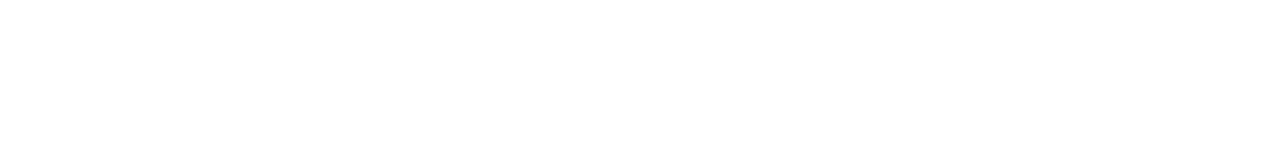
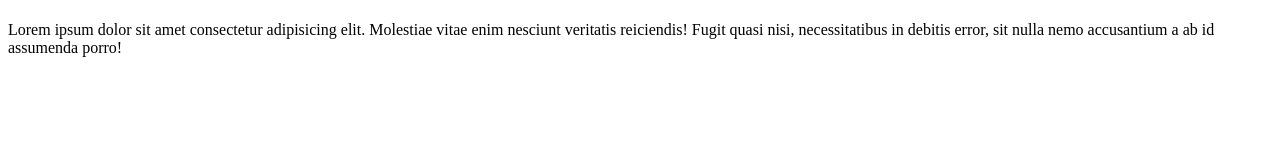
Before and after one commit to anjanakavindu97/ecma, a plain HTML site: page index.html in a window 1280 px wide. Drawn offline with Linux system fonts and the light colour scheme.

Commit message:
add p tag

```diff
--- a/index.html
+++ b/index.html
@@ -9,7 +9,7 @@
 <body>
     <script src="/index.js"></script>
     <h1></h1>
-    <p></p>
+    <p>Lorem ipsum dolor sit amet consectetur adipisicing elit. Molestiae vitae enim nesciunt veritatis reiciendis! Fugit quasi nisi, necessitatibus in debitis error, sit nulla nemo accusantium a ab id assumenda porro!</p>
 
 </body>
 </html>
```
